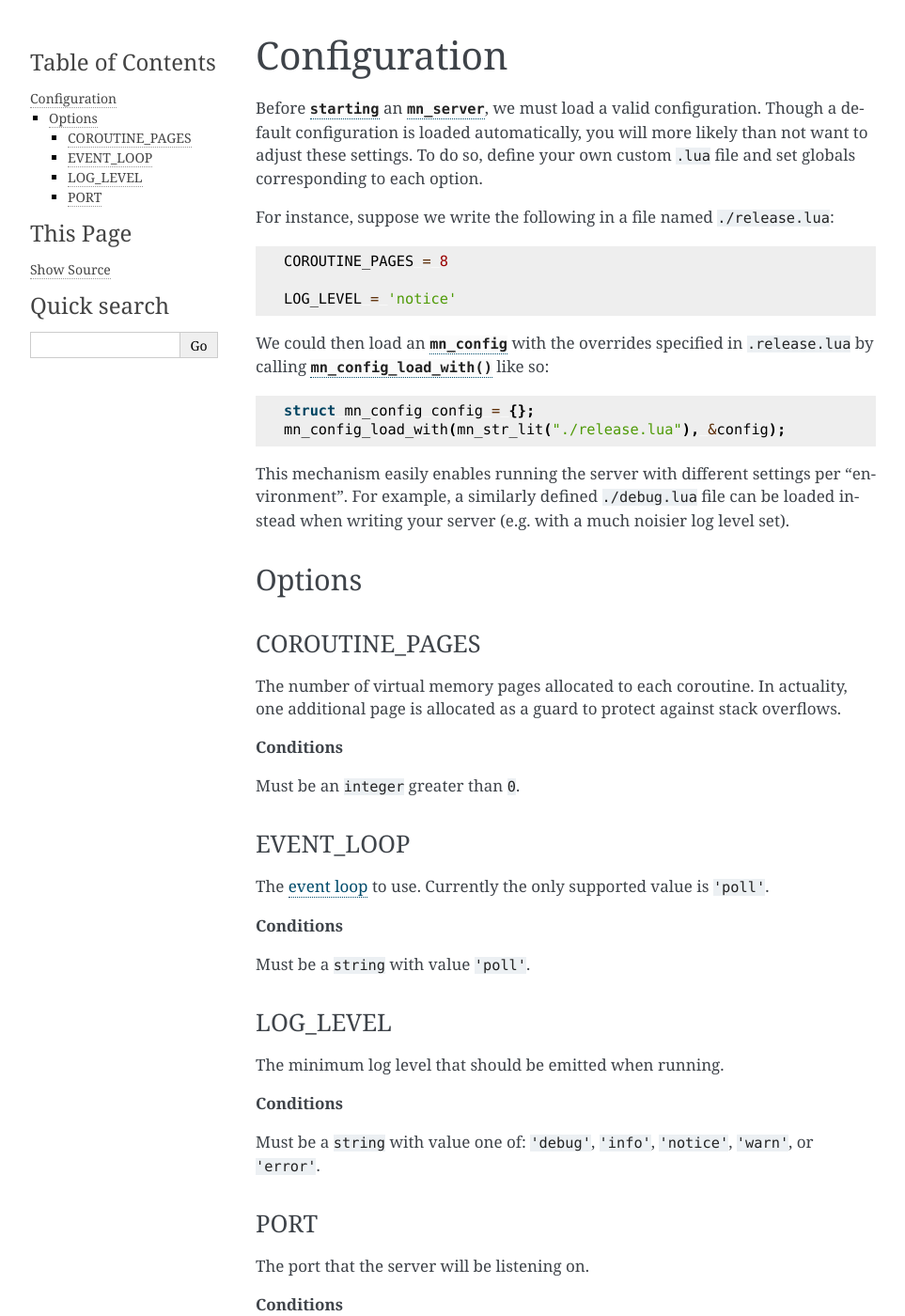
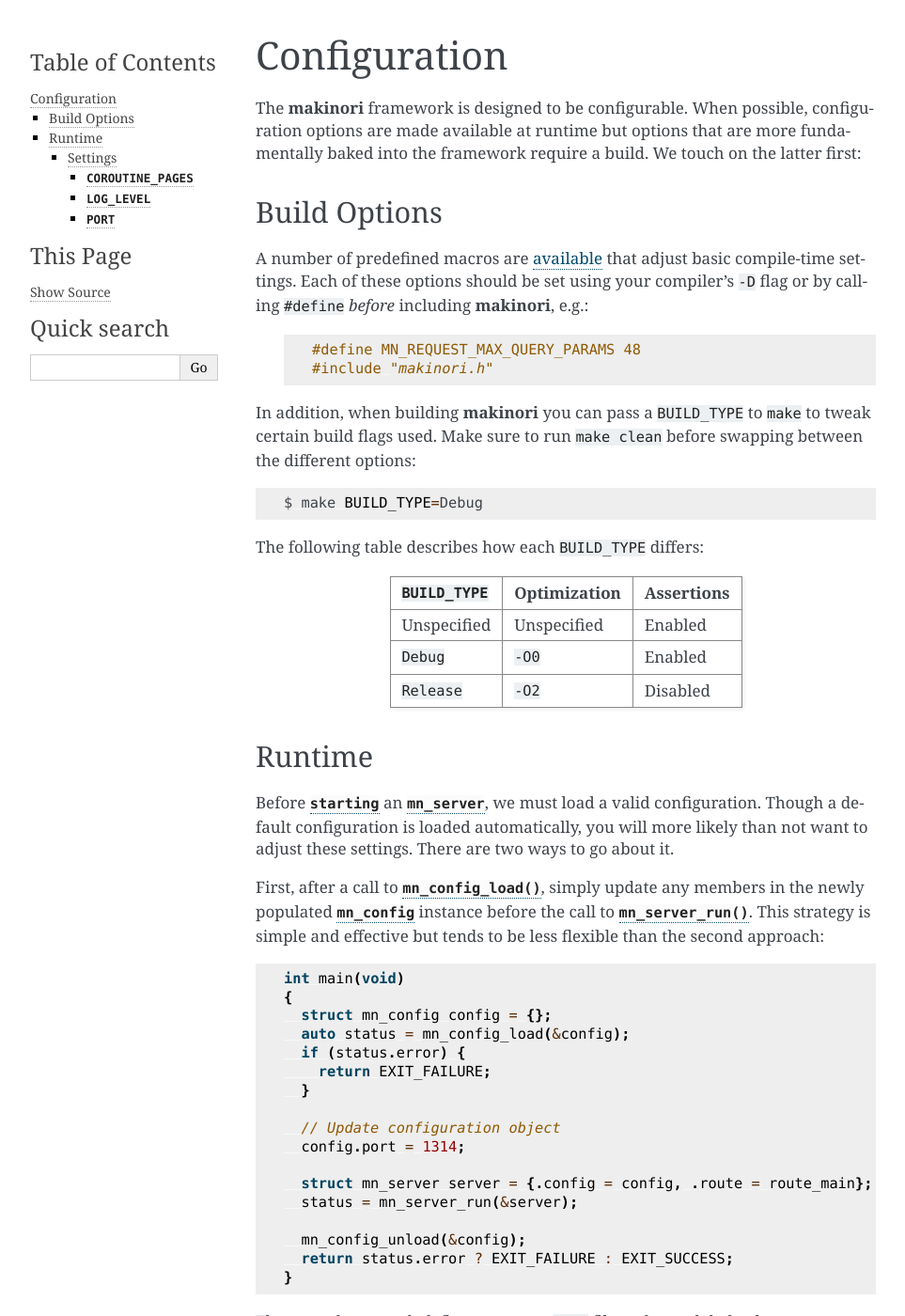
Before and after one commit to jrpotter/makinori, a Sphinx documentation site: the page built from docs/config.rst, in a window 1280 px wide and 1400 px high. Shown: the whole window at 94% size, without its empty margins (148-1111 px from the left). Built offline with Sphinx 7.4.7, drawn with Linux system fonts in a browser that asks for light colours; some of the changed text lies outside the part shown.

Commit message:
Better organize configuration docs.

```diff
--- a/docs/config.rst
+++ b/docs/config.rst
@@ -1,78 +1,135 @@
 Configuration
 =============
 
+The **makinori** framework is designed to be configurable. When possible,
+configuration options are made available at runtime but options that are more
+fundamentally baked into the framework require a build. We touch on the latter
+first:
+
+Build Options
+-------------
+
+A number of predefined macros are :ref:`available <ref-config_h-build-options>`
+that adjust basic compile-time settings. Each of these options should be set
+using your compiler's ``-D`` flag or by calling ``#define`` *before* including
+**makinori**, e.g.:
+
+   .. code-block:: c
+
+      #define MN_REQUEST_MAX_QUERY_PARAMS 48
+      #include "makinori.h"
+
+In addition, when building **makinori** you can pass a ``BUILD_TYPE`` to
+``make`` to tweak certain build flags used. Make sure to run ``make clean``
+before swapping between the different options:
+
+.. code-block:: sh
+
+   $ make BUILD_TYPE=Debug
+
+The following table describes how each ``BUILD_TYPE`` differs:
+
+==============   ============   ==========
+``BUILD_TYPE``   Optimization   Assertions
+==============   ============   ==========
+Unspecified      Unspecified    Enabled
+``Debug``        ``-O0``        Enabled
+``Release``      ``-O2``        Disabled
+==============   ============   ==========
+
+Runtime
+-------
+
 Before :c:func:`starting <mn_server_run>` an :c:struct:`mn_server`, we must load
 a valid configuration. Though a default configuration is loaded automatically,
-you will more likely than not want to adjust these settings. To do so, define
-your own custom ``.lua`` file and set globals corresponding to each option.
+you will more likely than not want to adjust these settings. There are two ways
+to go about it.
 
-For instance, suppose we write the following in a file named ``./release.lua``:
+First, after a call to :c:func:`mn_config_load`, simply update any members
+in the newly populated :c:struct:`mn_config` instance before the call to
+:c:func:`mn_server_run`. This strategy is simple and effective but tends to be
+less flexible than the second approach:
+
+.. code-block:: c
+
+   int main(void)
+   {
+     struct mn_config config = {};
+     auto status = mn_config_load(&config);
+     if (status.error) {
+       return EXIT_FAILURE;
+     }
+
+     // Update configuration object
+     config.port = 1314;
+
+     struct mn_server server = {.config = config, .route = route_main};
+     status = mn_server_run(&server);
+
+     mn_config_unload(&config);
+     return status.error ? EXIT_FAILURE : EXIT_SUCCESS;
+   }
+
+The second approach defines a custom ``.lua`` file and sets global values
+corresponding to each option. For instance, suppose we write the following in a
+file named ``./release.lua``:
 
 .. code-block:: lua
 
    COROUTINE_PAGES = 8
-
    LOG_LEVEL = 'notice'
 
-We could then load an :c:struct:`mn_config` with the overrides specified in
-``.release.lua`` by calling :c:func:`mn_config_load_with` like so:
+We could then populate an :c:struct:`mn_config` with these values by calling
+:c:func:`mn_config_load_with` like so:
 
 .. code-block:: c
 
    struct mn_config config = {};
    mn_config_load_with(mn_str_lit("./release.lua"), &config);
 
-This mechanism easily enables running the server with different settings per
+This approach benefits from additional runtime checks made against the
+values. It also easily enables running the server with different settings per
 "environment". For example, a similarly defined ``./debug.lua`` file can be
 loaded instead when writing your server (e.g. with a much noisier log level
 set).
 
-Options
--------
+Settings
+^^^^^^^^
+
+A default configuration containing the following variables is always loaded. A
+call to :c:func:`mn_config_load_with` will run the specified chunk afterward.
 
 .. _ref-config-coroutine-pages:
 
-COROUTINE_PAGES
-^^^^^^^^^^^^^^^
+``COROUTINE_PAGES``
+"""""""""""""""""""
 
-The number of virtual memory pages allocated to each coroutine. In actuality,
-one additional page is allocated as a guard to protect against stack overflows.
-
-**Conditions**
+Defaults to ``4``. The number of virtual memory pages allocated to each
+coroutine. In actuality, one additional page is allocated as a guard to protect
+against stack overflows.
 
 Must be an ``integer`` greater than ``0``.
 
-.. _ref-config-event-loop:
-
-EVENT_LOOP
-^^^^^^^^^^
-
-The :ref:`event loop <ref-concepts-event-loop>` to use. Currently the only
-supported value is ``'poll'``.
-
-**Conditions**
-
-Must be a ``string`` with value ``'poll'``.
-
 .. _ref-config-log-level:
 
-LOG_LEVEL
-^^^^^^^^^
+``LOG_LEVEL``
+"""""""""""""
 
-The minimum log level that should be emitted when running.
+Defaults to ``'debug'``. The minimum log level that emitted when running.
 
-**Conditions**
+Must be a ``string`` with value one of:
 
-Must be a ``string`` with value one of: ``'debug'``, ``'info'``, ``'notice'``,
-``'warn'``, or ``'error'``.
+* ``'debug'``
+* ``'info'``
+* ``'notice'``
+* ``'warn'``
+* ``'error'``
 
 .. _ref-config-port:
 
-PORT
-^^^^
+``PORT``
+""""""""
 
-The port that the server will be listening on.
-
-**Conditions**
+Defaults to ``1314``. The port that the server will be listening on.
 
 Must be an ``integer`` with value between ``1`` and ``65535`` inclusive.
```
Also changed, not shown: docs/reference/cmdline_h.rst (+1 -24 lines), docs/reference/config_h.rst (+32 -0 lines), docs/reference/request_h.rst (+0 -39 lines), 3 other files.
